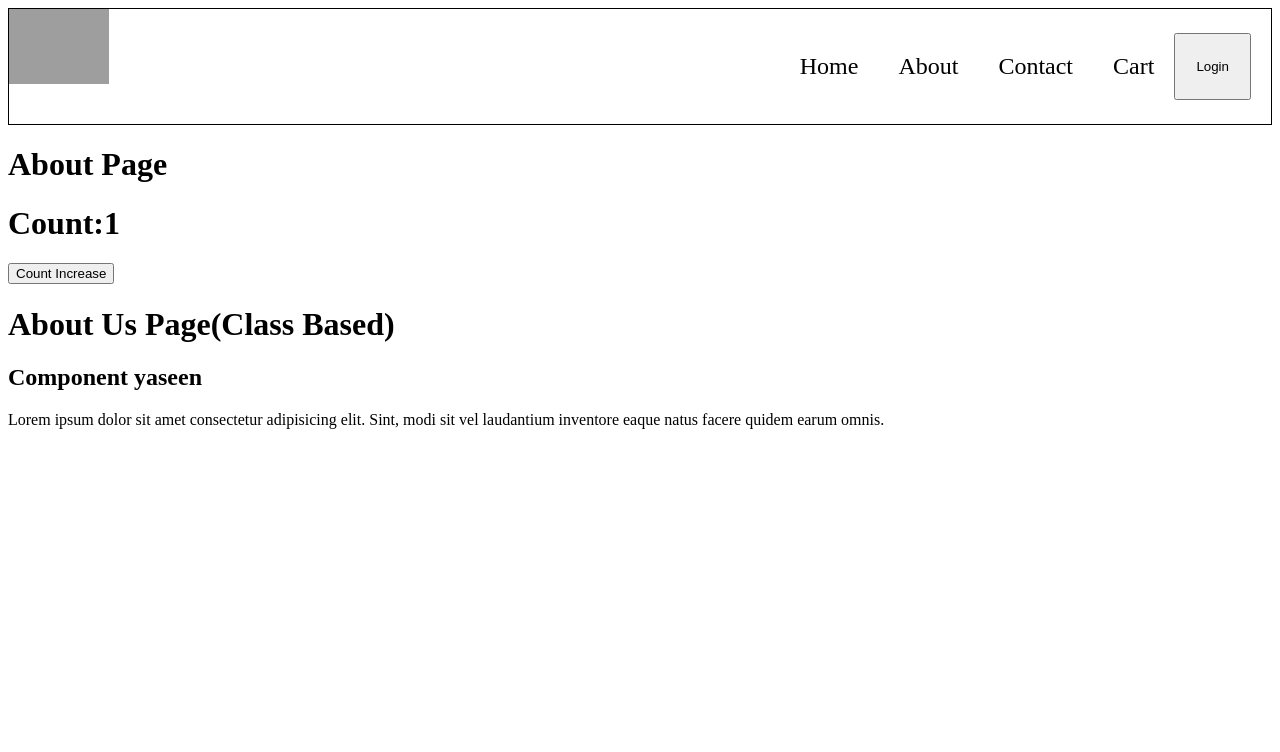
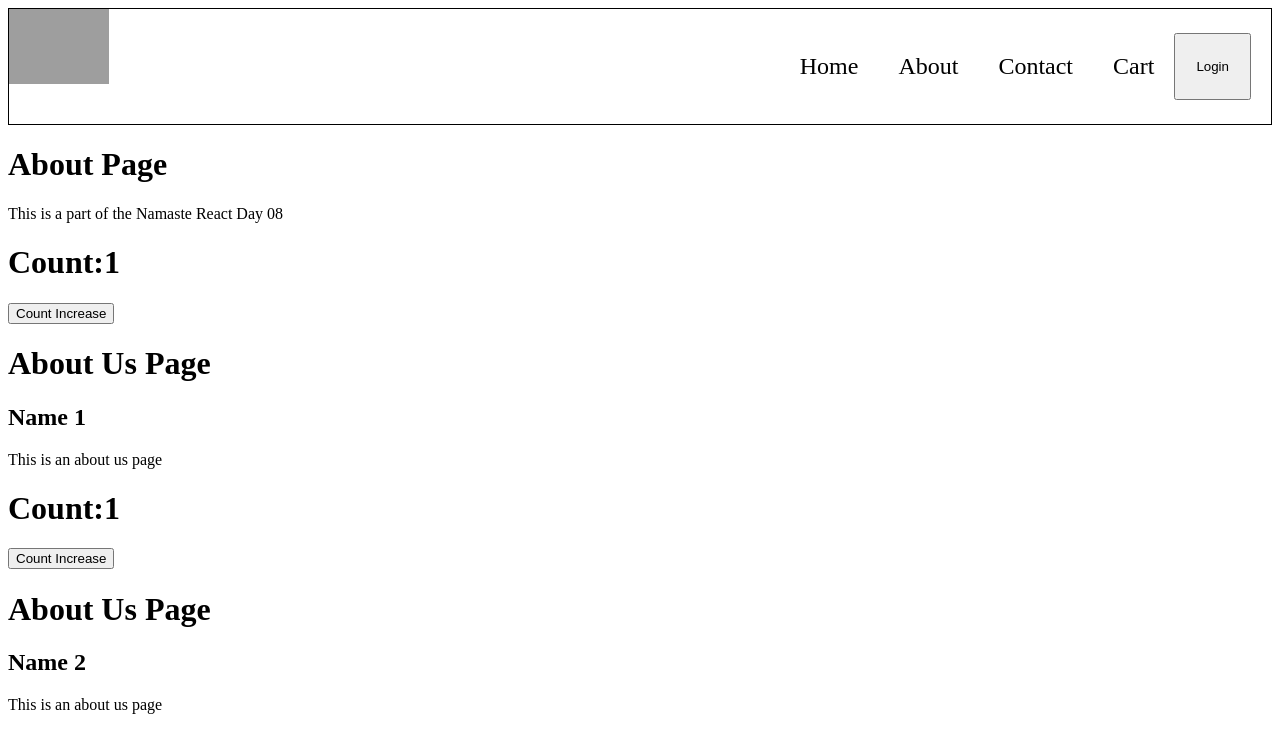
Before and after one commit to yaseen-kc/Zwiggy, a React (Vite) app: page /about in a window 1280 px wide. Shown: the top 752 px of the page. Built offline with nearby package versions, Linux system fonts and the light colour scheme; grey boxes are pictures that could not be loaded.

Commit message:
multiple child CBCs are rendered from 1 parent

```diff
--- a/src/components/About.jsx
+++ b/src/components/About.jsx
@@ -1,15 +1,38 @@
 import React from "react";
 import User from "./User";
 import UserClass from "./UserClass";
+import { Component } from "react";
 
-const About = () => {
-  return (
-    <div>
-      <h1>About Page</h1>
-      {/* <User name={"yaseen"} /> */}
-      <UserClass name={"yaseen"} />
-    </div>
-  );
-};
+class About extends React.Component {
+  constructor(props) {
+    super(props);
+    console.log("Parent Constructor");
+  }
+
+  componentDidMount() {
+    console.log("Parent componentDidMount");
+  }
+
+  render() {
+    console.log("Parent render");
+    return (
+      <div>
+        <h1>About Page</h1>
+        <p>This is a part of the Namaste React Day 08 </p>
+        <UserClass name={"Name 1"} />
+        <UserClass name={"Name 2"} />
+      </div>
+    );
+  }
+}
+
+// const About = () => {
+//   return (
+//     <div>
+//       <h1>About Page</h1>
+//       <UserClass name={"yaseen"} />
+//     </div>
+//   );
+// };
 
 export default About;
--- a/src/components/UserClass.jsx
+++ b/src/components/UserClass.jsx
@@ -5,12 +5,18 @@ class UserClass extends React.Component {
     super(props);
     this.state = {
       count: 1,
-      //   countOne: 2,
     };
+    console.log("Child Constructor " + this.props.name);
   }
+
+  componentDidMount() {
+    console.log("Child componentDidMount " + this.props.name);
+  }
+
   render() {
     const { name } = this.props;
     const { count, countOne } = this.state;
+    console.log("Child render" + this.props.name);
     return (
       <div>
         <h1>Count:{count}</h1>
@@ -25,12 +31,9 @@ class UserClass extends React.Component {
         >
           Count Increase
         </button>
-        <h1>About Us Page(Class Based)</h1>
-        <h2>Component {name}</h2>
-        <p>
-          Lorem ipsum dolor sit amet consectetur adipisicing elit. Sint, modi
-          sit vel laudantium inventore eaque natus facere quidem earum omnis.
-        </p>
+        <h1>About Us Page</h1>
+        <h2>{name}</h2>
+        <p>This is an about us page</p>
       </div>
     );
   }
```
